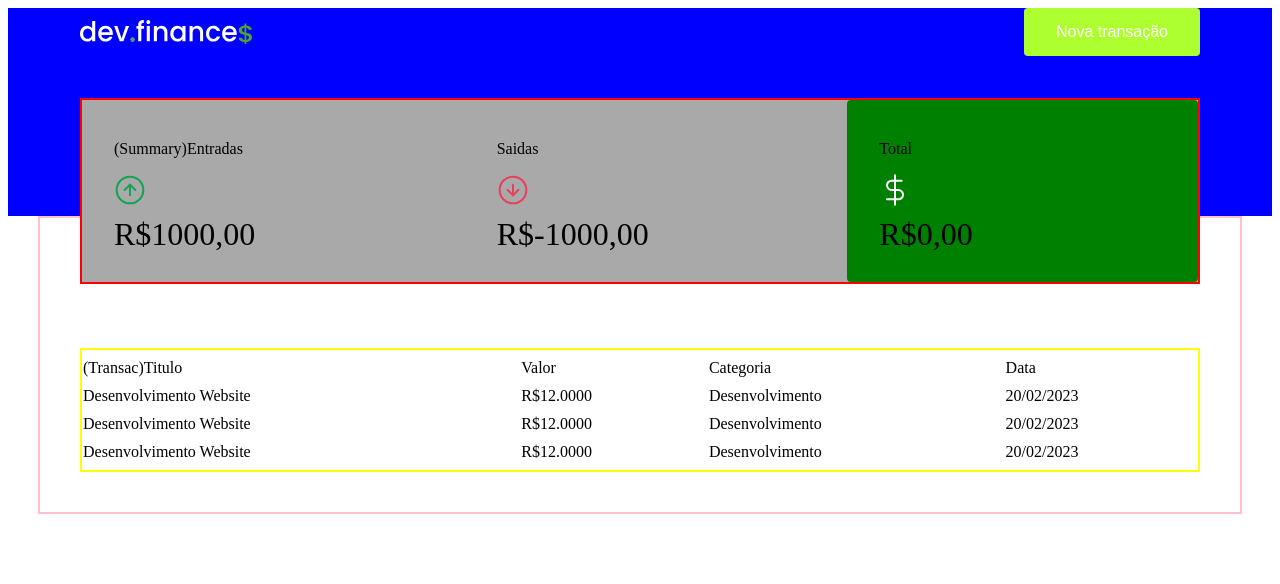
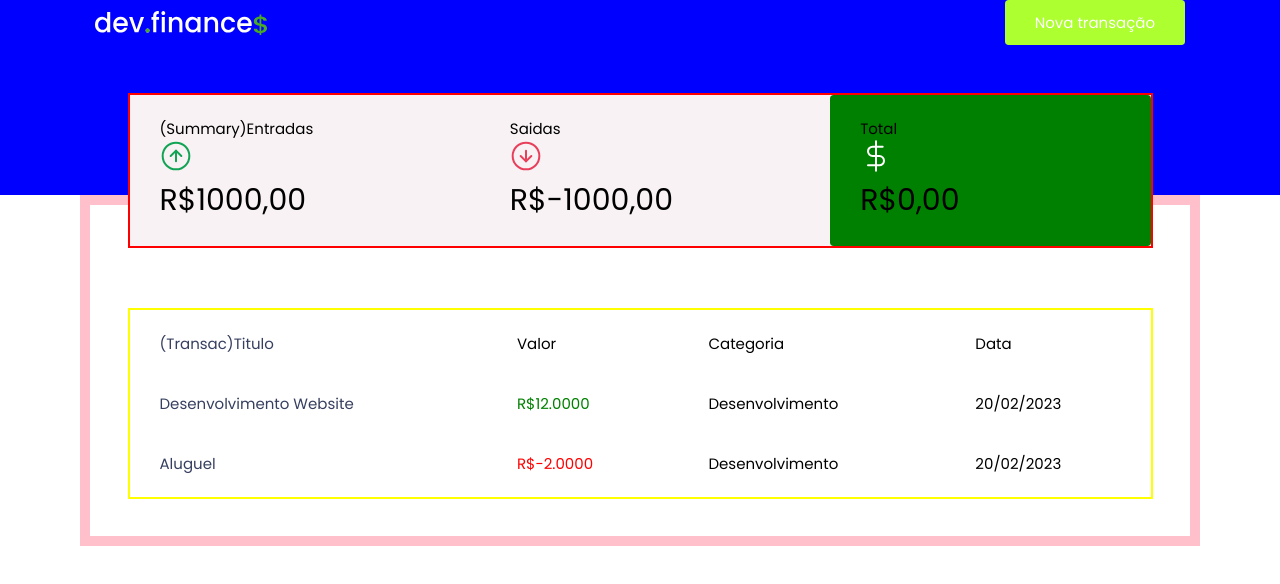
Before and after one commit to lucasFilppe/personal-finances, a React (Create React App) app: page / in a window 1280 px wide. Shown: the top 584 px of the page. Built offline with nearby package versions, Linux system fonts and the light colour scheme.

Commit message:
finalizando estilização

```diff
--- a/src/App.tsx
+++ b/src/App.tsx
@@ -6,7 +6,9 @@ import {GlobalStyle} from  './styles/global';
 function App() {
   return (
     <>
+    <GlobalStyle/>
       <Header/>
+
       <Dashboard/>
 
       </>
--- a/src/components/Dashboard/index.tsx
+++ b/src/components/Dashboard/index.tsx
@@ -4,7 +4,9 @@ import { Container } from "./styles";
 
 export function Dashboard(){
     return(
+
             <Container>
+
                 <Summary/>
                 <TransactionsTable/>
             </Container>
--- a/src/components/Dashboard/styles.ts
+++ b/src/components/Dashboard/styles.ts
@@ -1,7 +1,7 @@
 import styled from "styled-components";
 
 export const Container = styled.main`
-    border: 2px solid pink;
+    border: 10px solid pink;
     max-width: 1120px;
     margin: 0 auto;
     padding: 2.5rem;
--- a/src/components/Summary/styles.ts
+++ b/src/components/Summary/styles.ts
@@ -6,7 +6,7 @@ export const Container = styled.div`
     grid-template-columns: 1fr 1fr 1fr;
     margin-top: -10rem;
     gap: 2rem;
-    background: 	#A9A9A9;
+    background:  #f8f2f5;
 
     div{
         padding: 1.5rem 2rem;
--- a/src/components/TransactionsTable/index.tsx
+++ b/src/components/TransactionsTable/index.tsx
@@ -16,24 +16,18 @@ export function TransactionsTable() {
         <tbody>
           <tr>
             <td>Desenvolvimento Website</td>
-            <td>R$12.0000</td>
+            <td className="positivo">R$12.0000</td>
             <td>Desenvolvimento</td>
             <td>20/02/2023</td>
           </tr>
 
           <tr>
-            <td>Desenvolvimento Website</td>
-            <td>R$12.0000</td>
+            <td>Aluguel</td>
+            <td className="negativo"> R$-2.0000</td>
             <td>Desenvolvimento</td>
             <td>20/02/2023</td>
           </tr>
 
-          <tr>
-            <td>Desenvolvimento Website</td>
-            <td>R$12.0000</td>
-            <td>Desenvolvimento</td>
-            <td>20/02/2023</td>
-          </tr>
         </tbody>
       </table>
     </Container>
--- a/src/components/TransactionsTable/styles.ts
+++ b/src/components/TransactionsTable/styles.ts
@@ -16,5 +16,22 @@ export const Container = styled.div`
 					line-height: 1.4rem;
 
 				}
+
+				td{
+					padding: 1rem 2rem;
+          border: 0;
+          background:  #ffff;
+          border-radius: 0.2543mm;
+
+        &:first-child{
+          color: #363f5f;
+        }
+        &.negativo{
+          color: red;
+        }
+        &.positivo{
+          color: green;
+        }
+      }
     }
 `
--- a/src/styles/global.ts
+++ b/src/styles/global.ts
@@ -1,7 +1,7 @@
 import {createGlobalStyle} from 'styled-components'
 
 export const GlobalStyle = createGlobalStyle`
-    :root{
+    /*root{
         --background: #f8f2f5;
         --red: #e52e5d;
         --blue: #5429CC
@@ -10,6 +10,7 @@ export const GlobalStyle = createGlobalStyle`
         --text-body: #969cb3;
 
         --shape: #ffff;
+        */
 
     *{
         margin: 0;
```
